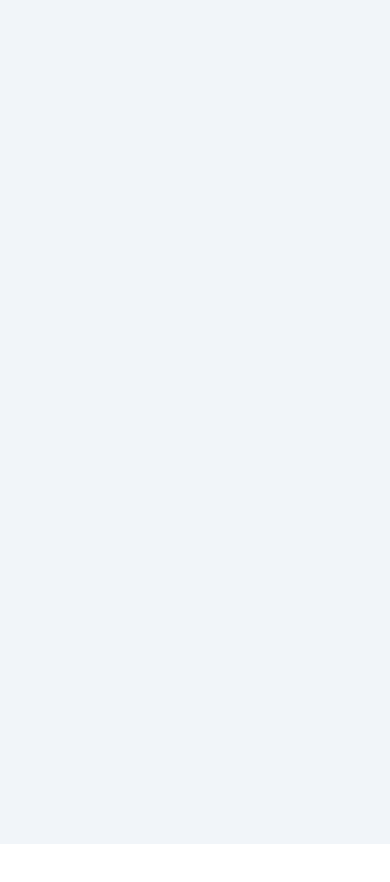
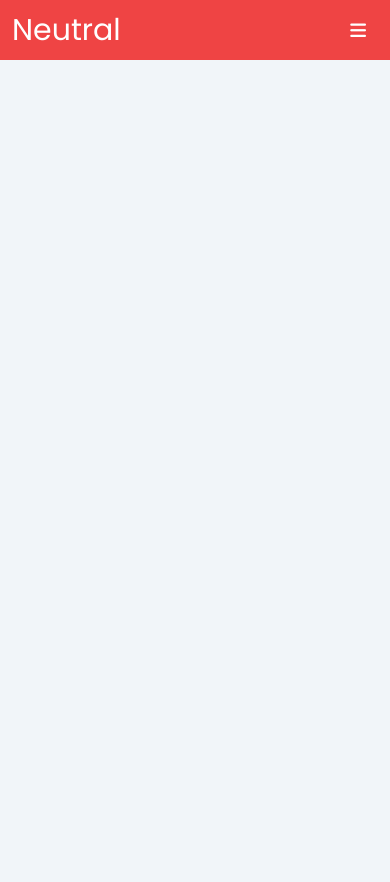
Before and after one commit to elangyudha280/ELANG_YUDHA_RAKASIWI--TEST-SINTEGRA-INOVASI-TEKNOLOGI-, a React (Create React App) app: page / in a window 390 px wide. Shown: the top 882 px of the page. Before the commit the page ends 844 px from the top, so only its background shows below. Built offline with nearby package versions, Linux system fonts and the light colour scheme.

Commit message:
selesai buat component card

```diff
--- a/public/index.html
+++ b/public/index.html
@@ -2,6 +2,7 @@
 <html lang="en">
   <head>
     <meta charset="utf-8" />
+    <!-- <link rel="icon" href="%PUBLIC_URL%/favicon.ico" /> -->
     <meta name="viewport" content="width=device-width, initial-scale=1" />
     <meta name="theme-color" content="#000000" />
     <meta
@@ -12,6 +13,7 @@
     <link rel="preconnect" href="https://fonts.gstatic.com" crossorigin>
     <link href="https://fonts.googleapis.com/css2?family=Poppins:wght@400;500;600;700&display=swap" rel="stylesheet">
 
+    <link rel="stylesheet" href="https://cdnjs.cloudflare.com/ajax/libs/font-awesome/6.2.1/css/all.min.css" integrity="sha512-MV7K8+y+gLIBoVD59lQIYicR65iaqukzvf/nwasF0nqhPay5w/9lJmVM2hMDcnK1OnMGCdVK+iQrJ7lzPJQd1w==" crossorigin="anonymous" referrerpolicy="no-referrer" />
     <title>Neutral React App</title>
   </head>
   <body>
--- a/src/App.js
+++ b/src/App.js
@@ -1,11 +1,17 @@
 
 import react from 'react';
 
+// import component navbar
+import Navbar from './component/navbar.jsx'
+
 function App() {
+
+
   return (
     <>
-      <section className="main relative w-full h-[100vh] bg-slate-100">
-
+      <section className="main relative w-full h-[300vh] bg-slate-100 font-poppins">
+       {/* component navbar */}
+       <Navbar/>
       </section>
     </>
   );
--- /dev/null
+++ b/src/component/navbar.jsx
@@ -0,0 +1,56 @@
+import {useRef} from 'react';
+
+
+// component navbar
+const Navbar = ()=>{
+
+    // useRef untuk element nav item di mobile
+    const hamburger = useRef(null)
+
+    // useRef untuk element nav item di mobile
+    const navItem = useRef(null)
+
+    // event toggle navbar hamburger
+   const hamToggle = (e)=>{
+    // tambah class ke icon bar navbar jika ada
+        hamburger.current.classList.toggle('bg-hamburger')
+
+            if(navItem.current.classList.contains('opacity-0')){
+                setTimeout(()=>{
+                    navItem.current.classList.remove('opacity-0')
+                },100)
+                navItem.current.classList.remove('hidden')
+            }else{
+                setTimeout(() => {
+                navItem.current.classList.add('hidden')
+                }, 100);
+                navItem.current.classList.add('opacity-0')
+            }
+   }
+
+
+    return (
+             <nav className="navbar w-full fixed p-3 bg-red-500 z-[10] ">
+            <section className="nav-container  mx-auto relative  max-w-4xl flex flex-col sm:flex-row ">
+             <h2 className="title-nav text-3xl text-white fw-bold"><a href="#" className="no-underline text-inherit">Neutral</a></h2>
+
+             <div className="nav-item text-white text-sm flex hidden items-center justify-center flex-col  gap-y-[10px]  p-3 absolute w-full -bottom-[190px] rounded-md bg-red-500 opacity-0 transition-all duration-200  sm:bg-transparent sm:relative  sm:justify-end  sm:grow sm:bottom-0 sm:flex-row sm:gap-x-4 sm:p-0 sm:rounded-none sm:flex sm:opacity-100 "
+             ref={navItem}
+             >
+                 <a href="#">Elite Rewards</a>
+                 <a href="#">Cek Order</a>
+                 <button className="">Masuk</button>
+                 <button className="px-4 py-2 bg-red-700 rounded-[5px]">Daftar</button>
+             </div>
+             <button className="hamburger grid place-items-center absolute right-0 top-0 w-[40px] rounded-full text-white  transition-all duration-200 hover:bg-hamburger active:scale-90  h-full sm:hidden"
+             onClick={hamToggle}
+             ref={hamburger}
+             >
+              <i className="icon-nav fa-solid fa-bars text-lg"></i>
+             </button>
+            </section>
+        </nav>
+    )
+}
+
+export default Navbar;
--- a/tailwind.config.js
+++ b/tailwind.config.js
@@ -1,10 +1,15 @@
 /** @type {import('tailwindcss').Config} */
 module.exports = {
-  content: [
-    "./src/**/*.{js,jsx,ts,tsx}",
-  ],
+  content: ["./src/**/*.{js,jsx,ts,tsx}"],
   theme: {
-    extend: {},
+    extend: {
+      fontFamily:{
+        'poppins':['Poppins'],
+      },
+      colors:{
+        'hamburger':'#ff7b00'
+      }
+    },
   },
   plugins: [],
 }
```
